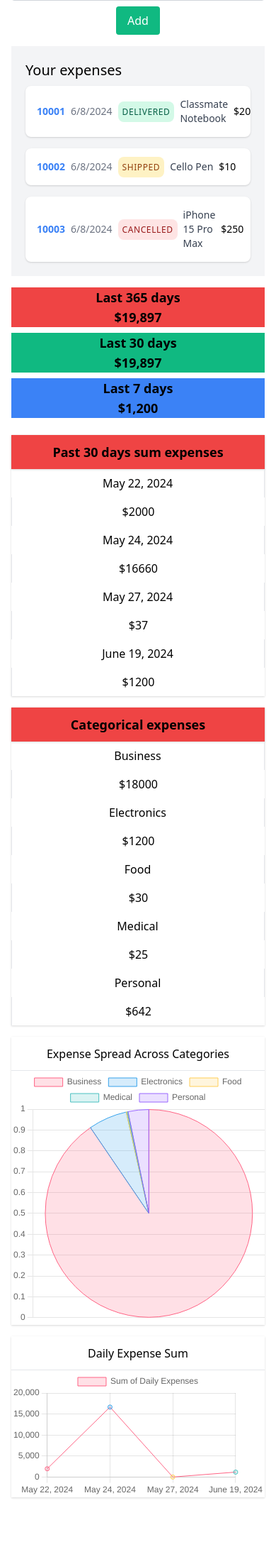
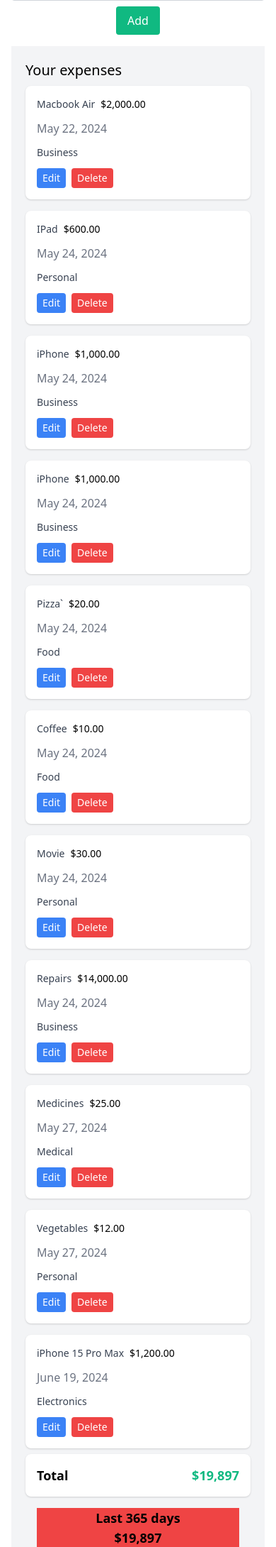
Before and after one commit to Arpit1033/Expense-Tracker-App, a Django app: page / in a window 390 px wide. Shown: the part 467-2647 px from the top of the page at 71% size. Before the commit the page ends 2579 px from the top, so only its background shows below. Run offline with Django 5.2, Linux system fonts and the light colour scheme; a user stored in the database is signed in; data comes from the database, SQL or seed files in the repository; both versions use the stored data as it was after the commit; style sheets or scripts are compiled from the project's sources; some libraries are stand-ins or nearby versions.

Commit message:
Updated index.html for displaying expense items on smaller screens, maintaining the responsive design.

```diff
--- a/expanse_tracker_prj/myapp/templates/myapp/index.html
+++ b/expanse_tracker_prj/myapp/templates/myapp/index.html
@@ -64,17 +64,17 @@
             {% endfor %}
             </tbody>
 
-            <tfoot class="w-full shadow">
+            {% comment %} <tfoot class="w-full shadow">
               <tr class="w-full">
                 <td colspan="4" class="p-3 text-center text-lg font-semibold">Total</td>
                 <td colspan="4" class="p-3 text-center text-lg font-semibold text-green-500">${{ total_expanses.amount__sum|intcomma }}</td>
               </tr>
-            </tfoot>
+            </tfoot> {% endcomment %}
           </table>
         </div>
 
         <!-- For smaller screens -->
-        <div class="grid grid-cols-1 sm:grid-cols-2 gap-4 md:hidden">
+        {% comment %} <div class="grid grid-cols-1 sm:grid-cols-2 gap-4 md:hidden">
           <div class="bg-white p-4 rounded-lg shadow space-y-3">
             <div class="flex items-center space-x-2 text-sm">
                 <div>
@@ -129,7 +129,37 @@
             </div>
           </div>
         </div>
-      </div>
+      </div> {% endcomment %}
+
+      <div class="grid grid-cols-1 sm:grid-cols-2 gap-4 md:hidden">
+        {% for expanse in expanses %}
+        <div class="bg-white p-4 rounded-lg shadow space-y-3">
+            <div class="flex items-center space-x-2 text-sm">
+                <div class="text-sm text-gray-700">{{ expanse.name }}</div>
+                <div class="text-sm font-medium text-black">${{ expanse.amount|intcomma }}</div>
+            </div>
+            <div class="text-gray-500">{{ expanse.date }}</div>
+            <div class="text-sm text-gray-700">{{ expanse.category }}</div>
+            <div class="flex items-center space-x-2 text-sm">
+                <a href="{% url 'edit' expanse.id %}">
+                    <button class="bg-blue-500 text-white py-1 px-2 rounded">Edit</button>
+                </a>
+                <form action="{% url 'delete' expanse.id %}" method="post">
+                    {% csrf_token %}
+                    <button class="bg-red-500 text-white py-1 px-2 rounded" type="submit" name="delete">Delete</button>
+                </form>
+            </div>
+        </div>
+        {% endfor %}
+    </div>
+
+    <!-- Total Expense-->
+    <div class="bg-white p-4 rounded-lg shadow space-y-3 mt-2">
+        <div class="flex justify-between text-lg font-semibold">
+            <div>Total</div>
+            <div class="text-green-500">${{ total_expanses.amount__sum|intcomma }}</div>
+        </div>
+    </div>
 
     {% comment %} Weekly, Monthly and Yearly Expenses {% endcomment %}
     <div class="m-4 grid gap-2 sm:grid-cols-3">
```
Also changed, not shown: expanse_tracker_prj/db.sqlite3.
